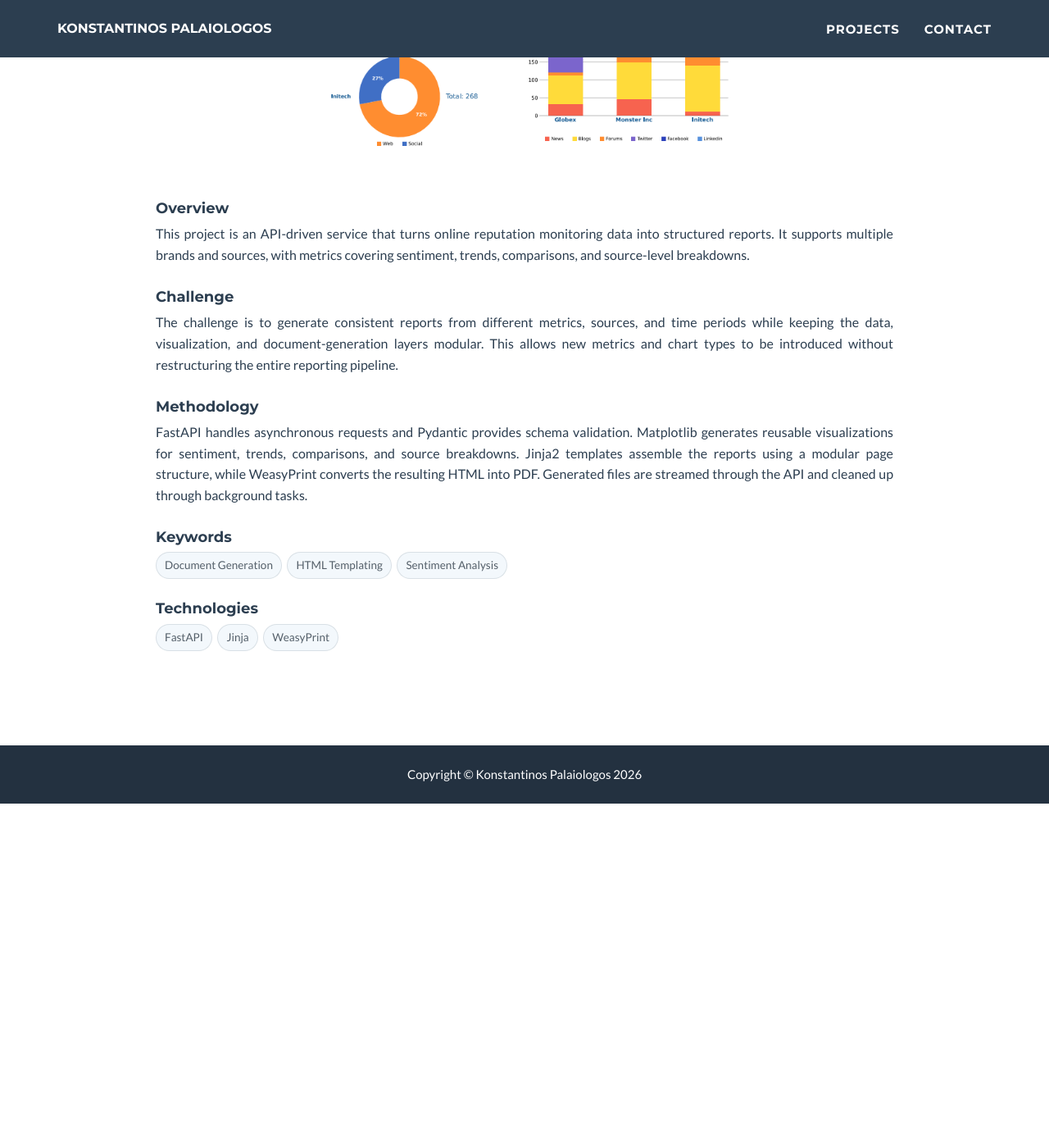
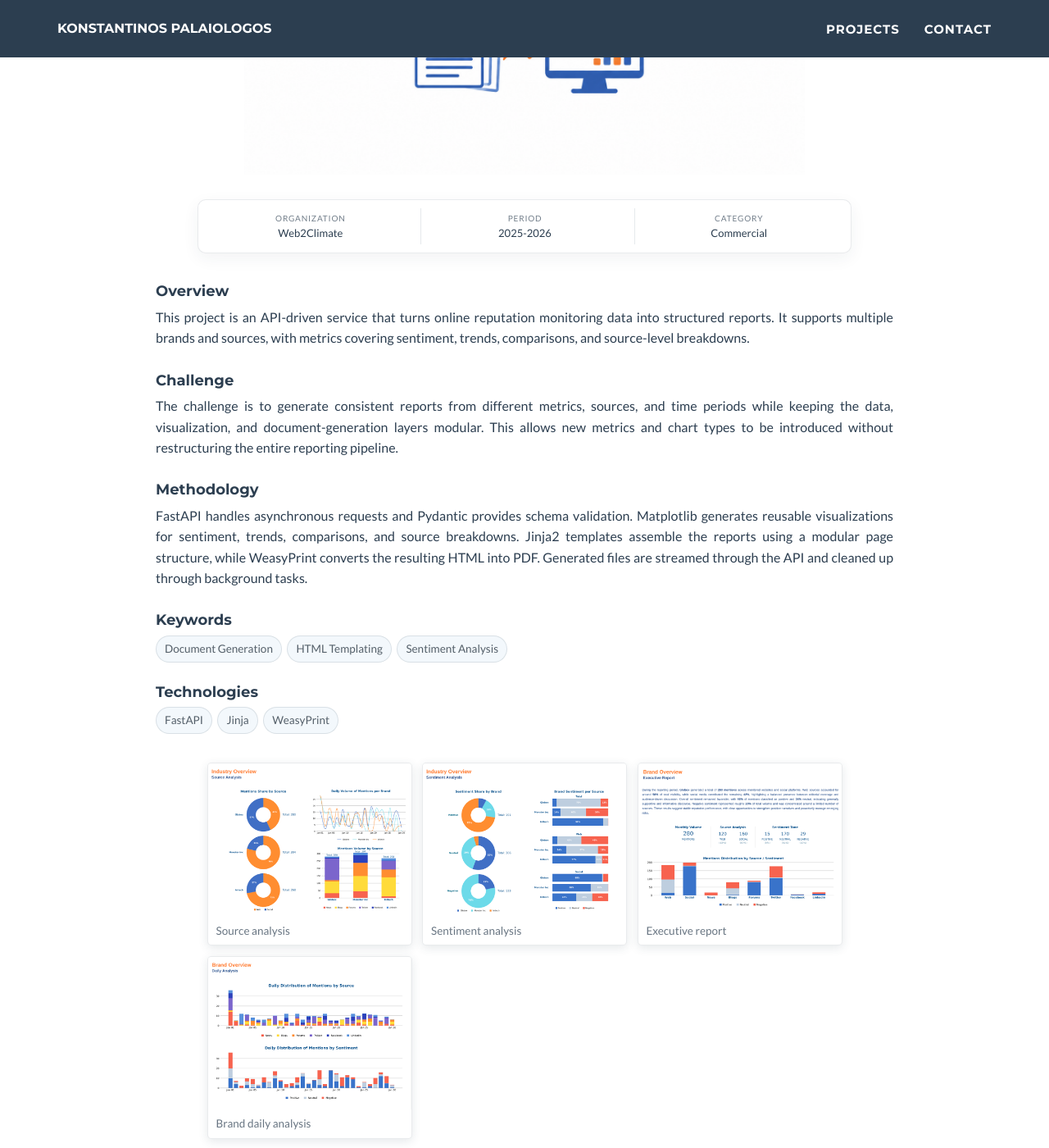
Before and after one commit to konpaleo/konpaleo.github.io, a Jekyll site: the page built from _posts/2014-07-15-report-generator.markdown, in a window 1280 px wide and 1400 px high, scrolled down 401 px. Shown: the whole window at 82% size. Built offline with Jekyll 4.4.1, drawn with Linux system fonts in a browser that asks for light colours; before the commit the page ends 1381 px from its top, so only the background shows below that.

Commit message:
Updates project content

```diff
--- a/_posts/2014-07-13-stock-day-trading.markdown
+++ b/_posts/2014-07-13-stock-day-trading.markdown
@@ -12,7 +12,7 @@ meta-type: Research
 
 project-date: April 2014
 category: Reinforcement Learning
-description: This research project is about RL and deep RL algorithms for simplified stock day-trading scenarios, in which N stocks can alternate between a high (H) and a low (L) state, with a different reward at each state. The reward matrix and the state-transition probability matrix make up the Markovian environment. The aim is to compare tabular Q-learning and deep Q-Network algorithms (where the environment is unknown to the agent) to the ground truth of Policy Iteration (where the environment is known).
+description: This research project is about RL and deep RL algorithms for simplified stock day-trading scenarios, in which N stocks can alternate between a high (H) and a low (L) state, with a different reward at each state. The aim is to compare tabular Q-learning and deep Q-Network algorithms (where the environment is unknown to the agent) to the ground truth of Policy Iteration (where the environment is known).
 challenge: Comparing learning agents is challenging when their performance cannot be measured against a reliable reference. The project uses a controlled trading environment where rewards and state transitions define a known ground truth.
 methodology: Policy Iteration provides the reference policy, which is compared with tabular Q-learning and Deep Q-Network agents learning from the environment through interaction.
 tags:
--- a/_posts/2014-07-14-fisheries-predictive-modeling.markdown
+++ b/_posts/2014-07-14-fisheries-predictive-modeling.markdown
@@ -14,7 +14,7 @@ project-date: April 2014
 category: Fisheries Data Science
 description: This research project analyzes global fisheries data across capture production, aquaculture, and per-capita consumption. It combines time-series clustering and predictive modelling to identify country-level patterns and forecast future global sustainable level
 challenge: The project addresses two related challenges - identifying meaningful similarities between countries with different temporal patterns, and predicting future global trends from a relatively small historical dataset. The analysis therefore explores both country-level time-series structure and global-level predictive modelling.
-methodology: The first part uses K-Means, OPTICS, DBSCAN, and time-series clustering with DTW/Soft-DTW to group countries based on their temporal patterns. The resulting clusters are then examined using multivariate time-series models such as VAR and VECM. The second part uses the global time series to build a predictive pipeline for future sustainable levels. I compare Linear Regression, Bayesian Ridge, SVR, and Random Forest models, using automated hyperparameter search with GridSearchCV and cross-validation to evaluate model performance and generalization.
+methodology: The first part uses K-Means, OPTICS, DBSCAN, and time-series clustering with TSlearn to group countries based on their temporal patterns. The resulting clusters are then examined using multivariate time-series models such as VAR and VECM. The second part uses the global time series to build a predictive pipeline for future sustainable levels. I compare Linear Regression, Bayesian Ridge, SVR, and Random Forest models, using automated hyperparameter search with GridSearchCV and cross-validation to evaluate model performance and generalization.
 tags:
     - Clustering
     - Time Series Modeling
--- a/_posts/2014-07-15-report-generator.markdown
+++ b/_posts/2014-07-15-report-generator.markdown
@@ -3,7 +3,12 @@ layout: post
 title: Online Reputation Report Generator
 permalink: /projects/report-generator/
 date: 2014-07-15
-img: orm.png
+img: orm-cover.png
+
+meta-org: Web2Climate
+meta-date: 2025-2026
+meta-type: Commercial
+
 project-date: April 2014
 category: Online Reputation Management
 description: This project is an API-driven service that turns online reputation monitoring data into structured reports. It supports multiple brands and sources, with metrics covering sentiment, trends, comparisons, and source-level breakdowns.
@@ -17,5 +22,13 @@ technologies:
     - FastAPI
     - Jinja
     - WeasyPrint
-
+gallery:
+  - image: /img/projects/orm-source-analysis.png
+    caption: Source analysis
+  - image: /img/projects/orm-sentiment-analysis.png
+    caption: Sentiment analysis
+  - image: /img/projects/orm-executive-report.png
+    caption: Executive report
+  - image: /img/projects/orm-daily-analysis.png
+    caption: Brand daily analysis
 ---
--- a/_posts/2014-07-18-oceanwise.markdown
+++ b/_posts/2014-07-18-oceanwise.markdown
@@ -25,7 +25,7 @@ technologies:
   - Jina
 gallery:
   - image: /img/projects/shot1.png
-    caption: OceanWise screenshot 1
+    caption: Conversation snapshot I
   - image: /img/projects/shot2.png
-    caption: OceanWise screenshot 2
+    caption: Conversation snapshot II
 ---
```
Also changed, not shown: _posts/2014-07-16-osint.markdown (+7 -0 lines), _posts/2014-07-17-impact-data.markdown (+6 -2 lines), img/projects/impact-data-snapshot.png (added), img/projects/impact-data-website.png (added), img/projects/orm-cover.png (added), img/projects/orm-daily-analysis.png (added), img/projects/orm-executive-report.png (added), img/projects/orm-sentiment-analysis.png (added), img/projects/orm-source-analysis.png (added), img/projects/orm.png (deleted), img/projects/osint-architecture.png (added), img/projects/osint-lda.png (added), img/projects/osint-tweet-activity.png (added).
